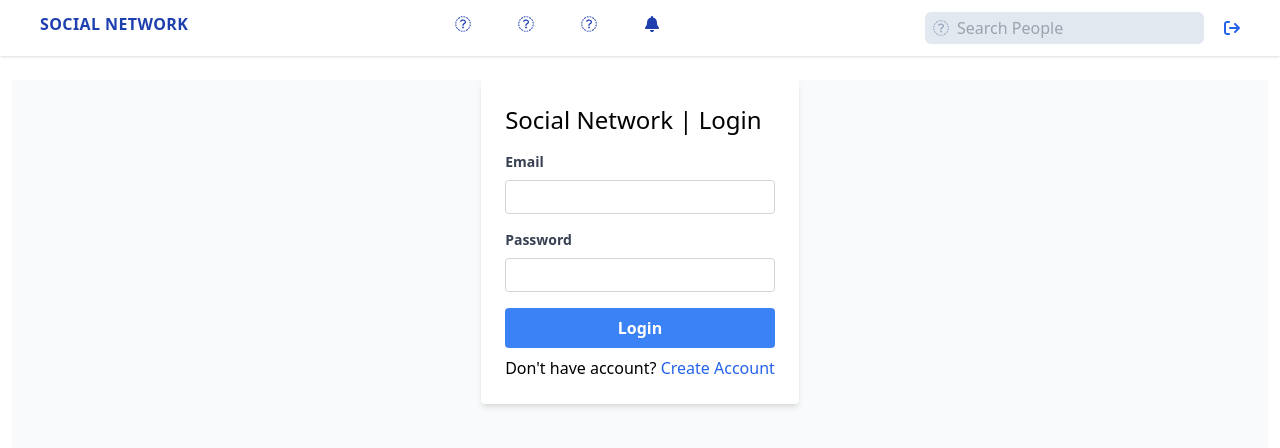
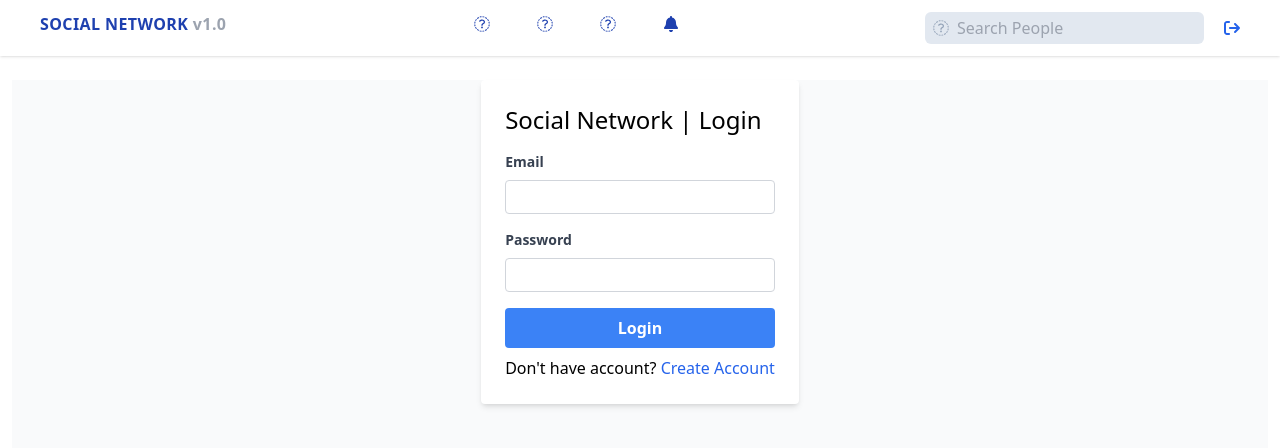
Before and after one commit to swastik-lanjewar/socialNetwork, a Vue app in the folder client/: page /login in a window 1280 px wide. Shown: the top 448 px of the page. Built offline with nearby package versions, Linux system fonts and the light colour scheme.

Commit message:
In previous commit there was a bug now I have fixed that

```diff
--- a/client/src/components/TheNavbar.vue
+++ b/client/src/components/TheNavbar.vue
@@ -1,7 +1,9 @@
 <template>
-  <nav class="hidden  md:flex justify-between p-3 shadow mb-3 max-h-10 ">
+  <nav class="hidden md:flex justify-between p-3 shadow mb-3 max-h-10">
     <div class="ml-7">
-      <h3 class="font-bold text-blue-800 tracking-wide">SOCIAL NETWORK {{ socket }}</h3>
+      <h3 class="font-bold text-blue-800 tracking-wide">
+        SOCIAL NETWORK  <span class="text-gray-400">v1.0</span>
+      </h3>
     </div>
     <div class="w-1/5 hidden md:block">
       <ul class="flex justify-around text-blue-800">
@@ -27,7 +29,7 @@
 </template>
 
 <script>
-import TheSearchBar from './utils/TheSearchBar.vue';
+import TheSearchBar from "./utils/TheSearchBar.vue";
 export default {
   name: "TheNavbar",
   data() {
@@ -52,22 +54,20 @@ export default {
       ],
     };
   },
-    props: ["socket"],
   methods: {
     logout() {
-            // delelte the token from local storage
+      // delete the token from local storage
       localStorage.removeItem("token");
+      this.$store.commit("REMOVE_TOKEN")
       // redirect to login page
       this.$router.push("/login");
-            this.socket.disconnect();
     },
     searchUser() {
       console.log(this.searchText);
-        }
     },
-    components: { TheSearchBar }
+  },
+  components: { TheSearchBar },
 };
 </script>
 
-<style>
-</style>
+<style></style>
--- a/client/src/components/TheNavbarBottom.vue
+++ b/client/src/components/TheNavbarBottom.vue
@@ -117,9 +117,10 @@ export default {
   methods: {
     logout() {
       this.menubar = false;
+      // delete the token from local storage
       localStorage.removeItem("token");
+      this.$store.commit("REMOVE_TOKEN")
       this.$router.push("/login");
-      // delelte the token from local storage
     },
   },
   computed: {
--- a/client/src/store/actions.js
+++ b/client/src/store/actions.js
@@ -192,7 +192,7 @@ export default {
             commit("SET_POSTS", [...state.posts, response.data.post])
             commit("SET_TIMELINE_POSTS", [...state.timelinePosts, response.data.post])
         } catch (error) {
-            console.error(error.messages)
+            console.error(error.message)
         }
     },
 
@@ -208,7 +208,7 @@ export default {
             commit("DELETE_POST", payload)
             commit("DELETE_TIMELINE_POST", payload)
         } catch (error) {
-            console.error(error.messages)
+            console.error(error.message)
         }
     },
 
@@ -225,7 +225,7 @@ export default {
             })
             commit("SET_TIMELINE_POSTS", response.data.timeline)
         } catch (error) {
-            console.error(error.messages)
+            console.error(error.message)
         }
     },
 
--- a/client/src/store/mutations.js
+++ b/client/src/store/mutations.js
@@ -1,6 +1,10 @@
 export default {
     SET_TOKEN(state, token) {
         state.token = token
+    },
+
+    REMOVE_TOKEN(state) {
+        state.token = null
     },
 
     SET_USER(state, user) {
```
Also changed, not shown: client/src/views/DashboardView.vue (+2 -16 lines). Lines whose indentation alone changed are shown as unchanged.
